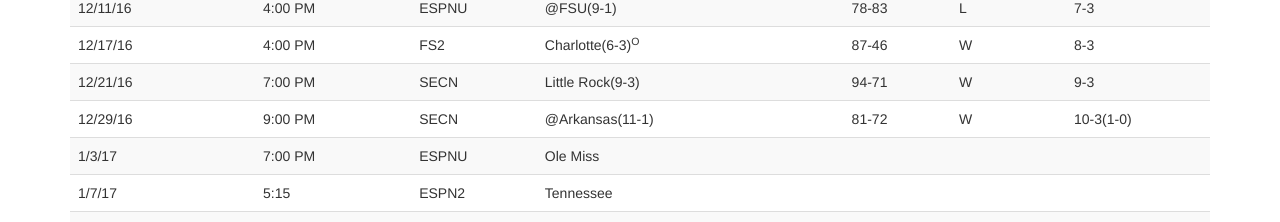
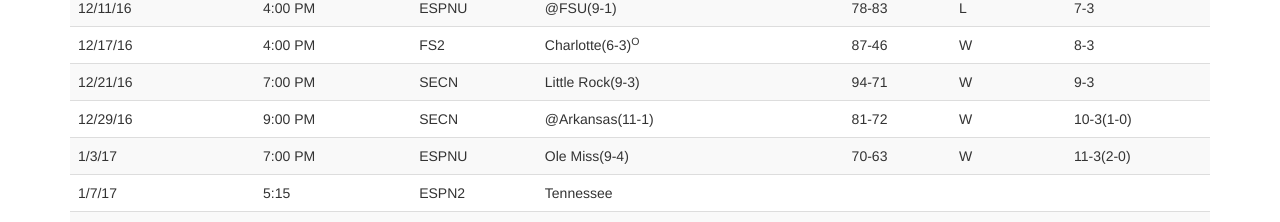
Before and after one commit to Orlandohmor84/gatorsbball, a website: page src/index.html in a window 1280 px wide. Shown: the part 815-1037 px from the top of the page. Drawn offline with nearby package versions, Linux system fonts and the light colour scheme.

Commit message:
Game Update

```diff
--- a/src/index.html
+++ b/src/index.html
@@ -195,10 +195,10 @@
             		<td>1/3/17</td>
             		<td>7:00 PM</td>
             		<td>ESPNU</td>
-            		<td>Ole Miss</td>
-            		<td></td>
-            		<td></td>
-            		<td></td>
+            		<td>Ole Miss(9-4)</td>
+            		<td>70-63</td>
+            		<td>W</td>
+            		<td>11-3(2-0)</td>
         		</tr>
         		<tr>
             		<td>1/7/17</td>
```
